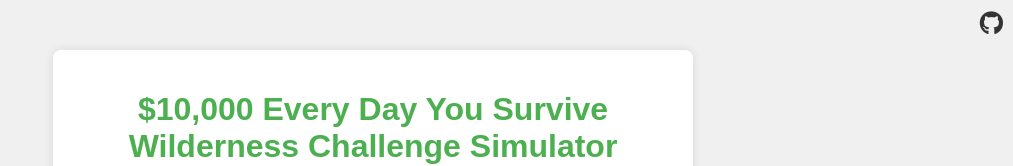
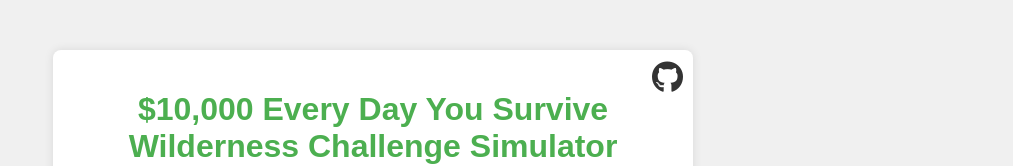
Before and after one commit to Shuggreal/MrBeastWildernesSimulator, a plain HTML site: page index.html in a window 1280 px wide. Shown: the top 166 px of the page, without its empty margins (267-1280 px from the left). Drawn offline with Linux system fonts and the light colour scheme.

Commit message:
Update styles.css

```diff
--- a/styles.css
+++ b/styles.css
@@ -13,6 +13,7 @@ body {
     padding: 20px;
     border-radius: 8px;
     box-shadow: 0 0 10px rgba(0,0,0,0.1);
+    position: relative; /* Ensure GitHub icon is positioned relative to the container */
 }
 
 h1, h2 {
@@ -64,16 +65,16 @@ button:hover {
     text-align: center;
 }
 
-/* GitHub link styling at the top right */
+/* GitHub link styling above the title */
 .github-link {
     position: absolute;
     top: 10px;
     right: 10px;
+    font-size: 32px; /* Increased size of the GitHub icon */
 }
 
 .github-link a {
     color: #333;
-    font-size: 24px;
     transition: color 0.3s;
 }
 
```
